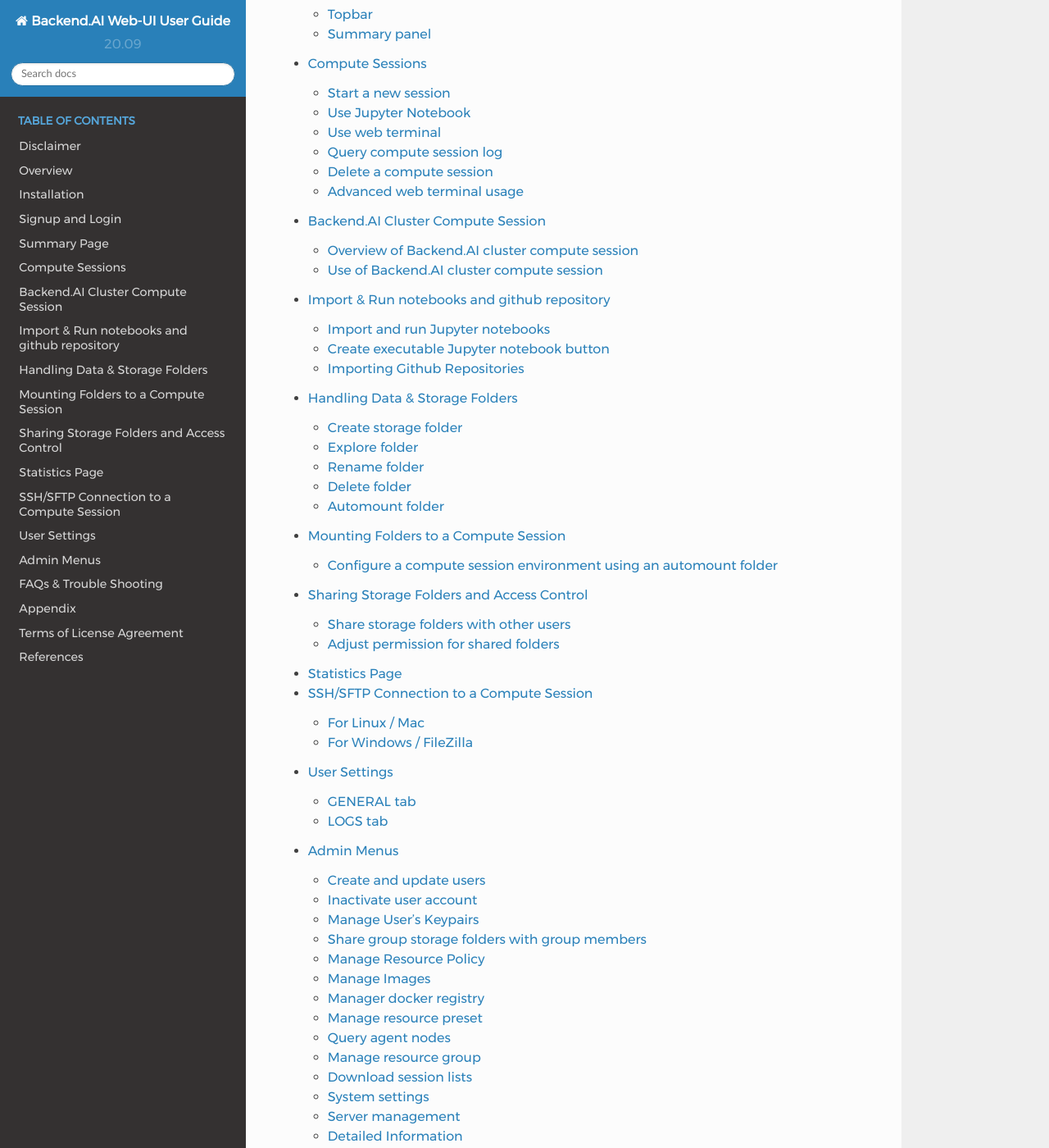
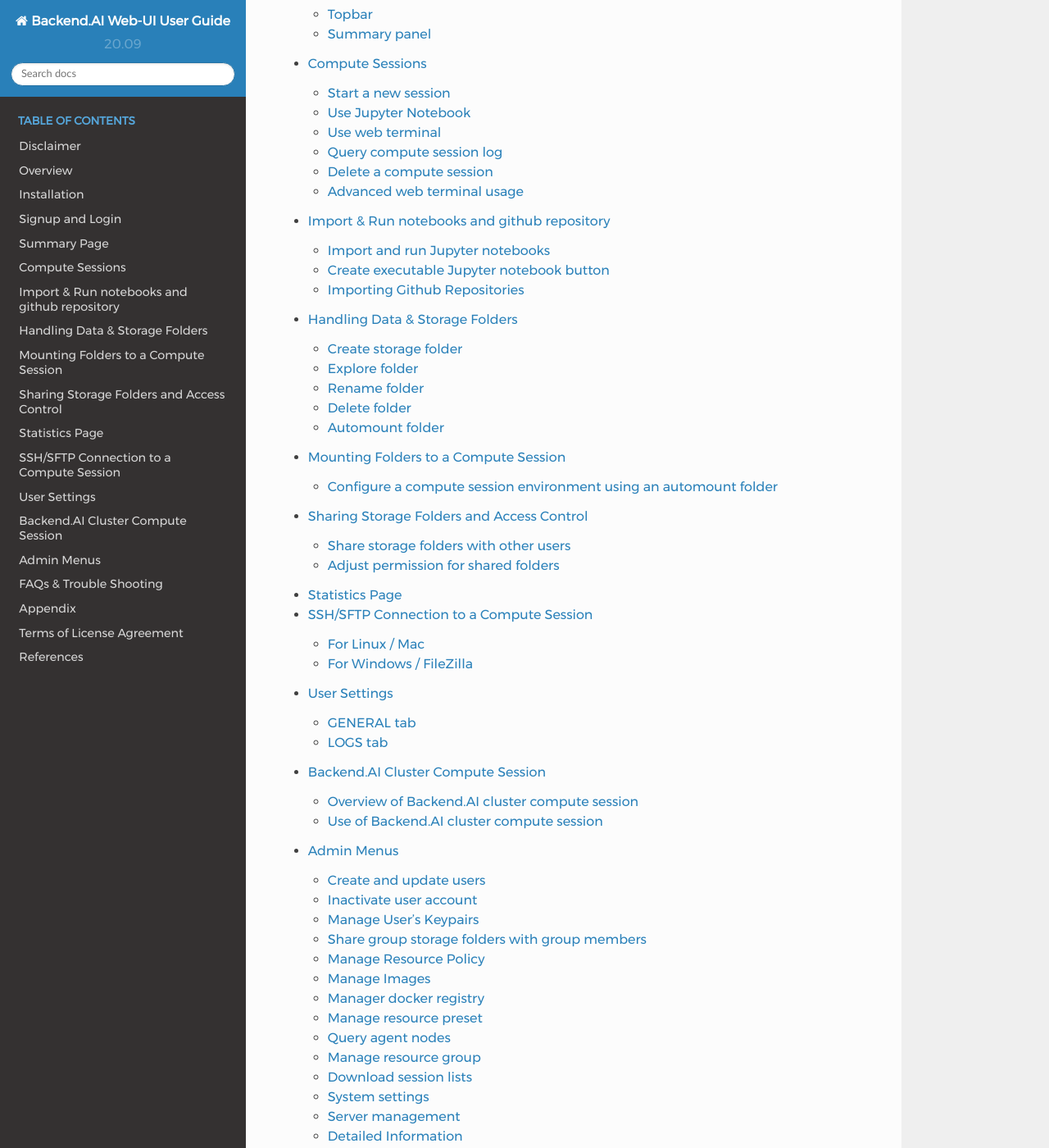
Before and after one commit to lablup/backend.ai-docs-webui, a Sphinx documentation site: the page built from docs/index.rst, in a window 1280 px wide and 1400 px high, scrolled down 790 px. Shown: the whole window at 82% size. Built offline with Sphinx 7.4.7 and the Read the Docs theme 2.0.0, drawn with Linux system fonts in a browser that asks for light colours; part of the change alters nothing that is shown.

```diff
--- a/docs/index.rst
+++ b/docs/index.rst
@@ -26,7 +26,6 @@ The latest versions of this document can be found from sites below:
    login/login
    summary/summary
    sessions_all/sessions_all
-   cluster_session/cluster_session
    import_run/import_run
    vfolder/vfolder
    mount_vfolder/mount_vfolder
@@ -34,6 +33,7 @@ The latest versions of this document can be found from sites below:
    statistics/statistics
    sftp_to_container/sftp_to_container
    user_settings/user_settings
+   cluster_session/cluster_session
    admin_menu/admin_menu
    trouble_shooting/trouble_shooting
    appendix/appendix
```
